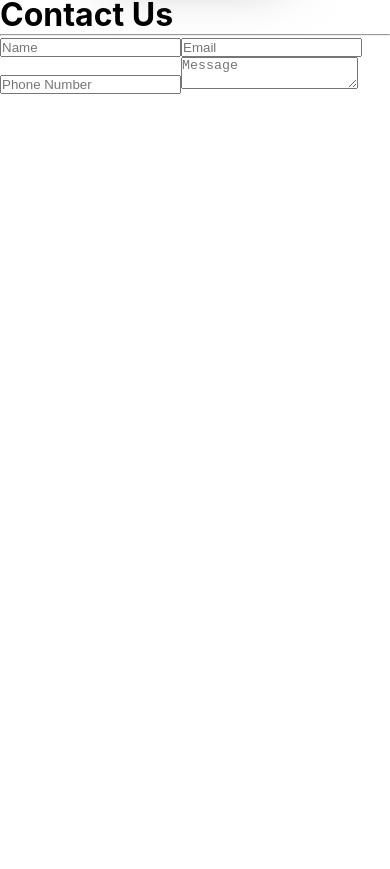
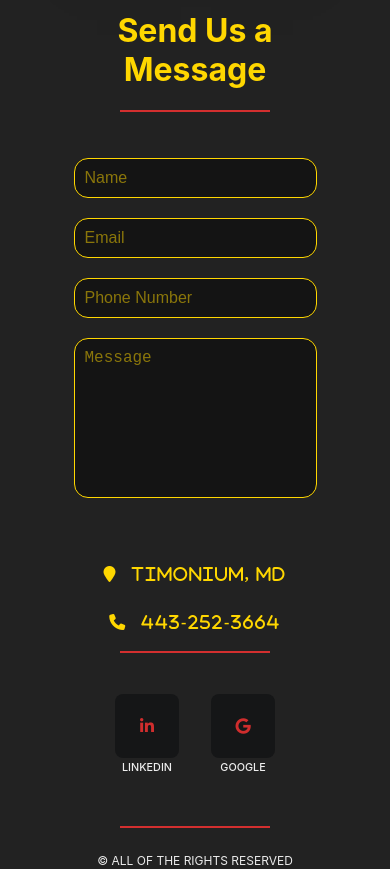
Before and after one commit to adinduokoro/Weapons-Training-and-Classes, a React (Create React App) app: page / in a window 390 px wide. Shown: the part 2815-3684 px from the top of the page. Before the commit the page ends 2909 px from the top, so only its background shows below. Built offline with nearby package versions, Linux system fonts and the light colour scheme.

Commit message:
Home, Location, Contact
These pages are basically complete and mobile responsive.

```diff
--- a/package.json
+++ b/package.json
@@ -15,6 +15,7 @@
     "react-icons": "^4.7.1",
     "react-router-dom": "^6.8.1",
     "react-scripts": "5.0.1",
+    "sass": "^1.58.3",
     "web-vitals": "^2.1.4"
   },
   "scripts": {
--- /dev/null
+++ b/src/components/ContactUs.js
@@ -0,0 +1,34 @@
+import React from 'react'
+import '../styles/ContactUs.css'
+import SocialIcons from '../components/SocialIcons.js'
+
+const ContactUs = () => {
+  return (
+    <div className="contactUs">
+      <h1>Send Us a Message</h1>
+      <hr />
+      <div className="contactUs__box">
+        <div className="contactUs__left">
+          <form>
+            <input type="text" className='input__field' placeholder='Name' />
+            <input type="text" className='input__field' placeholder='Email' />
+            <input type="text" className='input__field' placeholder='Phone Number' />
+            <textarea type="text" rows="4" placeholder='Message'></textarea>
+          </form>
+        </div>
+        <div className="contactUs__right">
+          <ul class="contact-list">
+            <li><i class="fa fa-map-marker"><span>Timonium, MD</span></i></li>
+            <li><i class="fa fa-phone"><span><a href="">443-252-3664</a></span></i></li>
+          </ul>
+          <hr />
+            <SocialIcons />
+          <hr />
+          <div class="copyright">&copy; ALL OF THE RIGHTS RESERVED</div>
+        </div>
+      </div>
+    </div>
+  )
+}
+
+export default ContactUs
--- /dev/null
+++ b/src/components/SocialIcons.js
@@ -0,0 +1,25 @@
+import React from 'react'
+import '../styles/SocialIcons.scss'
+
+const SocialIcons = () => {
+  return (
+    <div>
+      <div class="main">
+        <a class="nav-item">
+          <div class="nav-links">
+            <i class="fab fa-linkedin-in"></i>
+          </div>
+          <span class="nav-link-text">LinkedIn</span>
+        </a>
+        <a class="nav-item">
+          <div class="nav-links">
+            <i class="fab fa-google"></i>
+          </div>
+          <span class="nav-link-text">Google</span>
+        </a>
+      </div>
+    </div>
+  )
+}
+
+export default SocialIcons
--- a/src/pages/ContactPage.js
+++ b/src/pages/ContactPage.js
@@ -2,6 +2,8 @@ import React from 'react'
 import '../styles/HalfHero.css'
 import HalfHero from '../components/HalfHero'
 import contactImg from '../images/contact-image.jpg'
+import ContactUs from '../components/ContactUs'
+import Info from '../components/Info.js'
 
 const ContactPage = () => {
   return (
@@ -10,7 +12,8 @@ const ContactPage = () => {
         title="CONTACT US"
         image={contactImg}
       />
-
+      <ContactUs />
+      <Info />
     </div>
   )
 }
--- a/src/pages/HomePage.js
+++ b/src/pages/HomePage.js
@@ -4,6 +4,8 @@ import AboutUs from '../components/AboutUs'
 import Quotes from '../components/Quotes'
 import Contact from '../components/Contact.js'
 import LocationInfo from '../components/LocationInfo'
+import ContactUs from '../components/ContactUs'
+import Info from '../components/Info'
 
 
 const HomePage = () => {
@@ -13,7 +15,8 @@ const HomePage = () => {
       <AboutUs />
       <Quotes />
       <LocationInfo />
-      <Contact />
+      <ContactUs />
+      <Info />
     </div>
   )
 }
--- a/src/styles/Contact.css
+++ b/src/styles/Contact.css
@@ -0,0 +1 @@
+/* https://codepen.io/bobbykorec/pen/qOGbyr */
--- /dev/null
+++ b/src/styles/ContactUs.css
@@ -0,0 +1,120 @@
+.contactUs{
+  width: 100%;
+  background-color: #222222;
+}
+
+.contactUs h1{
+  text-align: center;
+  padding: 3rem 3rem 1rem 3rem;
+  color: #ffd700;
+  font-size: 2rem;
+}
+
+.contactUs hr{
+  width: 150px;
+  margin: 5px auto 25px auto;
+  height: 2px;
+  border: 1px solid #ff3333cc;
+}
+
+.contactUs .contactUs__box{
+  display: flex;
+  flex-direction: row;
+  width: 80%;
+  margin: auto;
+  padding: 5px;
+  gap: 5rem;
+
+
+}
+
+.contactUs .contactUs__left{
+  flex: 1;
+
+}
+
+.contactUs .contactUs__left form{
+  display: flex;
+  flex-direction: column;
+  padding: 16px;
+  justify-content: space-between;
+  align-items: center;
+}
+
+.contactUs .contactUs__left input, textarea{
+  width: 100%;
+  height: 40px;
+  margin-bottom: 20px;
+  border: 1px solid #ffd700;
+  border-radius: 14px;
+  outline: none;
+  background-color: #141414;
+  font-size: 1rem;
+  color: #ffd700;
+  padding: 10px;
+}
+
+.contactUs .contactUs__left textarea{
+  height: 160px;
+  resize: none;
+}
+
+
+.contactUs .contactUs__left input::placeholder, textarea::placeholder{
+  color: #ffd700;
+  opacity: .5;
+}
+
+
+.contactUs .contactUs__right{
+  flex: 1;
+  padding: 16px;
+
+}
+
+.contactUs .contact-list{
+  list-style: none;
+  display: flex;
+  flex-direction: column;
+  align-items: center;
+
+}
+
+.contactUs .contact-list li{
+  line-height: 3;
+  color: #ffd700;
+}
+
+.contactUs .contact-list li span{
+  letter-spacing: 1.9px;
+  margin-left: 1rem;
+}
+
+.contactUs .contact-list li a{
+  text-decoration: none;
+  color: #ffd700;
+}
+
+.contactUs .copyright{
+  color: #ebebeb;
+  text-align: center;
+  font-size: 12px;
+}
+
+@media screen and (max-width: 1024px) {
+  .contactUs .contactUs__box{
+    gap: 0;
+
+
+  }
+}
+
+@media screen and (max-width: 600px) {
+  .contactUs .contactUs__box{
+    flex-direction: column;
+  }
+
+  .contactUs .contactUs__left input, textarea{
+    width: 90%;
+  }
+}
--- a/src/styles/GoogleMap.css
+++ b/src/styles/GoogleMap.css
@@ -1,5 +1,5 @@
 .google__map{
-  padding: 5rem;
+  padding: 4rem;
   background-color: #222222;
   display: flex;
   justify-content: center;
--- /dev/null
+++ b/src/styles/SocialIcons.scss
@@ -0,0 +1,64 @@
+.main {
+  display: -ms-flexbox;
+  display: flex;
+  -ms-flex-wrap: wrap;
+  flex-wrap: wrap;
+  height: 100%;
+  width: 100%;
+  margin: auto;
+  padding-top: 1rem;
+  gap: 2rem;
+  margin-bottom: 3rem;
+  -ms-flex-pack: center;
+  justify-content: center;
+  align-items: center;
+}
+.nav-item {
+  display: flex;
+  flex-direction: column;
+  text-transform: uppercase;
+  text-decoration: none;
+}
+.nav-link-text {
+  font-size: 0.675rem;
+  line-height: 1.25rem;
+  font-weight: 550;
+  text-align: center;
+  font-family: inherit;
+  color: #eee !important;
+}
+
+.transition-all {
+  transition-property: all;
+  transition-timing-function: cubic-bezier(0.4, 0, 0.2, 1);
+  transition-duration: 0.15s;
+}
+
+.nav-links {
+  color: #ff3333cc;
+  background-color: rgb(21 22 23);
+  border-radius: 0.5rem;
+  display: flex;
+  justify-content: center;
+  align-items: center;
+  width: 4rem;
+  height: 4rem;
+  &:hover {
+    background-color: rgba(255, 51, 51, 0.8);
+    color: #eee !important;
+    transform: scaleX(1.1) scaleY(1.1);
+  }
+}
+.credits {
+  position: absolute;
+  right: 0;
+  bottom: 0;
+  a {
+    display: flex;
+    justify-content: center;
+    align-items: center;
+    color: rgb(129, 129, 129);
+    font-family: Degular, sans-serif;
+    text-decoration: none;
+  }
+}
```
Also changed, not shown: 1 other file (tests, documents, lock files or other folders).
